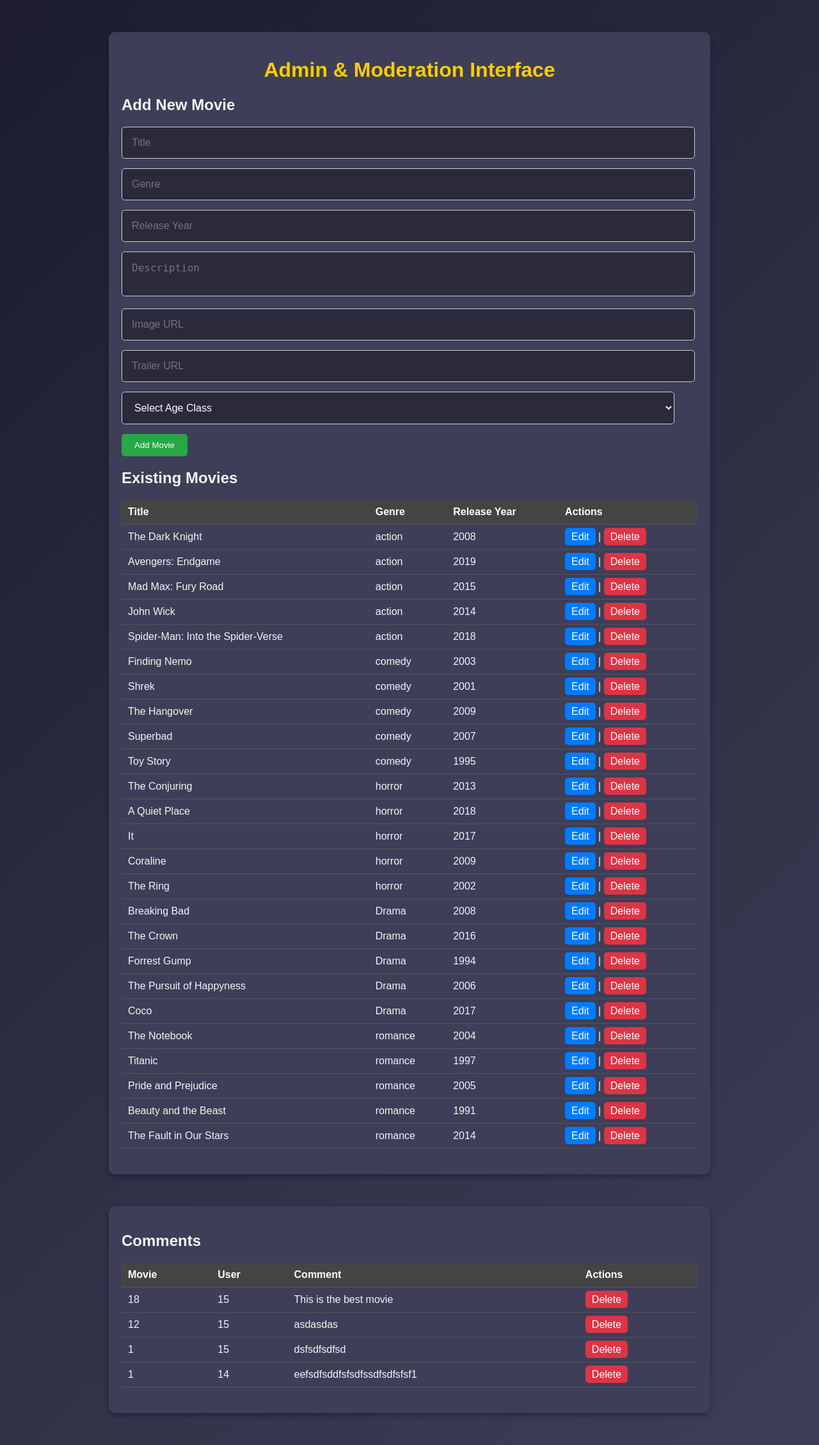
After one commit to Ashraf-Zafrani/ShowPick, a PHP site: page /Admin.php in a window 1280 px wide. The commit adds this page. Shown: the whole page at 64% size. Run offline with PHP 8.4, Linux system fonts and the light colour scheme; data comes from the database, SQL or seed files in the repository.

Commit message:
90% completed

```diff
--- /dev/null
+++ b/Admin.php
@@ -0,0 +1,297 @@
+<?php
+$servername = "localhost";
+$username = "root"; // Change this to your database username
+$password = ""; // Change this to your database password
+$dbname = "showpick";
+
+// Create connection
+$conn = new mysqli($servername, $username, $password, $dbname);
+
+// Check connection
+if ($conn->connect_error) {
+    die("Connection failed: " . $conn->connect_error);
+}
+
+// Handle adding a movie
+if ($_SERVER['REQUEST_METHOD'] == 'POST' && isset($_POST['add_movie'])) {
+    $title = $_POST['title'];
+    $genre = $_POST['genre'];
+    $release_year = $_POST['release_year'];
+    $description = $_POST['description'];
+    $image_url = $_POST['image_url'];
+    $trailers = $_POST['trailers'];
+    $age_class = $_POST['age_class'];
+
+    $sql = "INSERT INTO movies (title, genre, Release_Year, description, image_url, Trailers, age_class) VALUES ('$title', '$genre', '$release_year', '$description', '$image_url', '$trailers', '$age_class')";
+
+    if ($conn->query($sql) === TRUE) {
+        echo "New movie added successfully.";
+    } else {
+        echo "Error: " . $sql . "<br>" . $conn->error;
+    }
+}
+
+// Handle deleting a movie
+if (isset($_GET['delete_movie'])) {
+    $id = $_GET['delete_movie'];
+    $conn->query("DELETE FROM movies WHERE id=$id");
+}
+
+// Handle deleting a comment
+if (isset($_GET['delete_comment'])) {
+    $id = $_GET['delete_comment'];
+    $conn->query("DELETE FROM comments WHERE id=$id");
+}
+
+// Handle updating a movie
+if (isset($_POST['update_movie'])) {
+    $id = $_POST['id'];
+    $title = $_POST['title'];
+    $genre = $_POST['genre'];
+    $release_year = $_POST['release_year'];
+    $description = $_POST['description'];
+    $image_url = $_POST['image_url'];
+    $trailers = $_POST['trailers'];
+    $age_class = $_POST['age_class'];
+
+    $sql = "UPDATE movies SET title='$title', genre='$genre', Release_Year='$release_year', description='$description', image_url='$image_url', Trailers='$trailers', age_class='$age_class' WHERE id=$id";
+
+    if ($conn->query($sql) === TRUE) {
+        echo "Movie updated successfully.";
+    } else {
+        echo "Error: " . $sql . "<br>" . $conn->error;
+    }
+}
+
+// Fetch movies and comments
+$movies = $conn->query("SELECT * FROM movies");
+$comments = $conn->query("SELECT * FROM comments");
+
+// Fetch movie for updating
+$movie_to_edit = null;
+if (isset($_GET['edit_movie'])) {
+    $id = $_GET['edit_movie'];
+    $movie_to_edit = $conn->query("SELECT * FROM movies WHERE id=$id")->fetch_assoc();
+}
+?>
+
+<!DOCTYPE html>
+<html lang="en">
+<head>
+    <meta charset="UTF-8">
+    <meta name="viewport" content="width=device-width, initial-scale=1.0">
+    <title>Admin & Moderation Interface</title>
+    <style>
+        body {
+            font-family: 'Poppins', Arial, sans-serif;
+            margin: 0;
+            padding: 0;
+            background: linear-gradient(135deg, #1c1c2e, #3e3e58);
+            color: #f4f4f4;
+        }
+
+        .container {
+            max-width: 900px;
+            margin: 50px auto;
+            padding: 20px;
+            background: #3e3e58;
+            border-radius: 10px;
+            box-shadow: 0 4px 8px rgba(0, 0, 0, 0.3);
+        }
+
+        h1 {
+            text-align: center;
+            color: #ffcc00;
+        }
+
+        table {
+            width: 100%;
+            border-collapse: collapse;
+            margin-bottom: 20px;
+        }
+
+        table th, table td {
+            padding: 10px;
+            text-align: left;
+            border-bottom: 1px solid #555;
+        }
+
+        table th {
+            background: #444;
+            color: #fff;
+        }
+
+        a {
+            text-decoration: none;
+            padding: 5px 10px;
+            border-radius: 5px;
+            color: #fff;
+            transition: background 0.3s;
+        }
+
+        .edit-button {
+            background: #007bff;
+        }
+
+        .delete-button {
+            background: #dc3545;
+        }
+
+        .edit-button:hover {
+            background: #0056b3;
+        }
+
+        .delete-button:hover {
+            background: #c82333;
+        }
+
+        .form-container {
+            margin-bottom: 20px;
+        }
+
+        .form-container input, .form-container textarea, .form-container select {
+            width: 96%;
+            padding: 15px;
+            margin-bottom: 15px;
+            border: 1px solid #ccc;
+            border-radius: 5px;
+            background: #2a2a3a;
+            color: #fff;
+            font-size: 16px;
+            transition: border 0.3s, background 0.3s, color 0.3s;
+        }
+
+        .form-container input:focus, .form-container textarea:focus, .form-container select:focus {
+            border: 1px solid #ffcc00;
+            background: #3e3e58;
+            color: #fff;
+            outline: none;
+        }
+
+        .form-container button {
+            background: #28a745;
+            color: #fff;
+            padding: 10px 20px;
+            border: none;
+            border-radius: 5px;
+            cursor: pointer;
+            transition: background 0.3s;
+        }
+
+        .form-container button:hover {
+            background: #218838;
+        }
+
+        .update-section {
+            display: none;
+            margin-top: 20px;
+            padding: 20px;
+            background: #2a2a3a;
+            border-radius: 10px;
+        }
+
+        .update-section h2 {
+            color: #ffcc00;
+            margin-bottom: 10px;
+        }
+    </style>
+    <script>
+        function toggleUpdateSection() {
+            const updateSection = document.getElementById('update-section');
+            updateSection.style.display = updateSection.style.display === 'block' ? 'none' : 'block';
+        }
+
+        function showUpdateSection() {
+            document.getElementById('update-section').style.display = 'block';
+        }
+    </script>
+</head>
+<body>
+<div class="container">
+    <h1>Admin & Moderation Interface</h1>
+
+    <div class="form-container">
+        <h2>Add New Movie</h2>
+        <form method="POST">
+            <input type="text" name="title" placeholder="Title" required>
+            <input type="text" name="genre" placeholder="Genre" required>
+            <input type="number" name="release_year" placeholder="Release Year" required>
+            <textarea name="description" placeholder="Description" required></textarea>
+            <input type="text" name="image_url" placeholder="Image URL" required>
+            <input type="text" name="trailers" placeholder="Trailer URL" required>
+            <select name="age_class" required>
+                <option value="">Select Age Class</option>
+                <option value="adult">Adult</option>
+                <option value="kids">Kids</option>
+            </select>
+            <button type="submit" name="add_movie">Add Movie</button>
+        </form>
+    </div>
+
+    <h2>Existing Movies</h2>
+    <table>
+        <tr>
+            <th>Title</th>
+            <th>Genre</th>
+            <th>Release Year</th>
+            <th>Actions</th>
+        </tr>
+        <?php while ($movie = $movies->fetch_assoc()): ?>
+            <tr>
+                <td><?php echo htmlspecialchars($movie['title']); ?></td>
+                <td><?php echo htmlspecialchars($movie['genre']); ?></td>
+                <td><?php echo htmlspecialchars($movie['Release_Year']); ?></td>
+                <td>
+                    <a class="edit-button" href="?edit_movie=<?php echo $movie['id']; ?>" onclick="showUpdateSection();">Edit</a> |
+                    <a class="delete-button" href="?delete_movie=<?php echo $movie['id']; ?>">Delete</a>
+                </td>
+            </tr>
+        <?php endwhile; ?>
+    </table>
+
+    <?php if ($movie_to_edit): ?>
+        <div id="update-section" class="update-section" style="display: block;">
+            <h2>Update Movie</h2>
+            <form method="POST">
+                <input type="hidden" name="id" value="<?php echo $movie_to_edit['id']; ?>">
+                <input type="text" name="title" value="<?php echo htmlspecialchars($movie_to_edit['title']); ?>" placeholder="Title" required>
+                <input type="text" name="genre" value="<?php echo htmlspecialchars($movie_to_edit['genre']); ?>" placeholder="Genre" required>
+                <input type="number" name="release_year" value="<?php echo htmlspecialchars($movie_to_edit['Release_Year']); ?>" placeholder="Release Year" required>
+                <textarea name="description" placeholder="Description" required><?php echo htmlspecialchars($movie_to_edit['description']); ?></textarea>
+                <input type="text" name="image_url" value="<?php echo htmlspecialchars($movie_to_edit['image_url']); ?>" placeholder="Image URL" required>
+                <input type="text" name="trailers" value="<?php echo htmlspecialchars($movie_to_edit['Trailers']); ?>" placeholder="Trailer URL" required>
+                <select name="age_class" required>
+                    <option value="adult" <?php if ($movie_to_edit['age_class'] == 'adult') echo 'selected'; ?>>Adult</option>
+                    <option value="kids" <?php if ($movie_to_edit['age_class'] == 'kids') echo 'selected'; ?>>Kids</option>
+                </select>
+                <button type="submit" name="update_movie">Update Movie</button>
+            </form>
+        </div>
+    <?php endif; ?>
+</div>
+
+<div class="container">
+    <h2>Comments</h2>
+    <table>
+        <tr>
+            <th>Movie</th>
+            <th>User</th>
+            <th>Comment</th>
+            <th>Actions</th>
+        </tr>
+        <?php while ($comment = $comments->fetch_assoc()): ?>
+            <tr>
+                <td><?php echo htmlspecialchars($comment['movie_id']); ?></td>
+                <td><?php echo htmlspecialchars($comment['user_id']); ?></td>
+                <td><?php echo htmlspecialchars($comment['comment']); ?></td>
+                <td><a class="delete-button" href="?delete_comment=<?php echo $comment['id']; ?>">Delete</a></td>
+            </tr>
+        <?php endwhile; ?>
+    </table>
+</div>
+</body>
+</html>
+
+<?php
+$conn->close();
+?>
--- a/login.php
+++ b/login.php
@@ -17,6 +17,12 @@ try {
     if ($_SERVER['REQUEST_METHOD'] === 'POST') {
         $inputUsername = $_POST['username'];
         $inputPassword = $_POST['password'];
+
+        // Check for admin credentials
+    if ($inputUsername === 'admin' && $inputPassword === 'admin') {
+        header('Location: admin.php');
+        exit();
+    }
 
         // Query to check if the user exists
         $stmt = $pdo->prepare("SELECT * FROM users WHERE username = :username");
```
